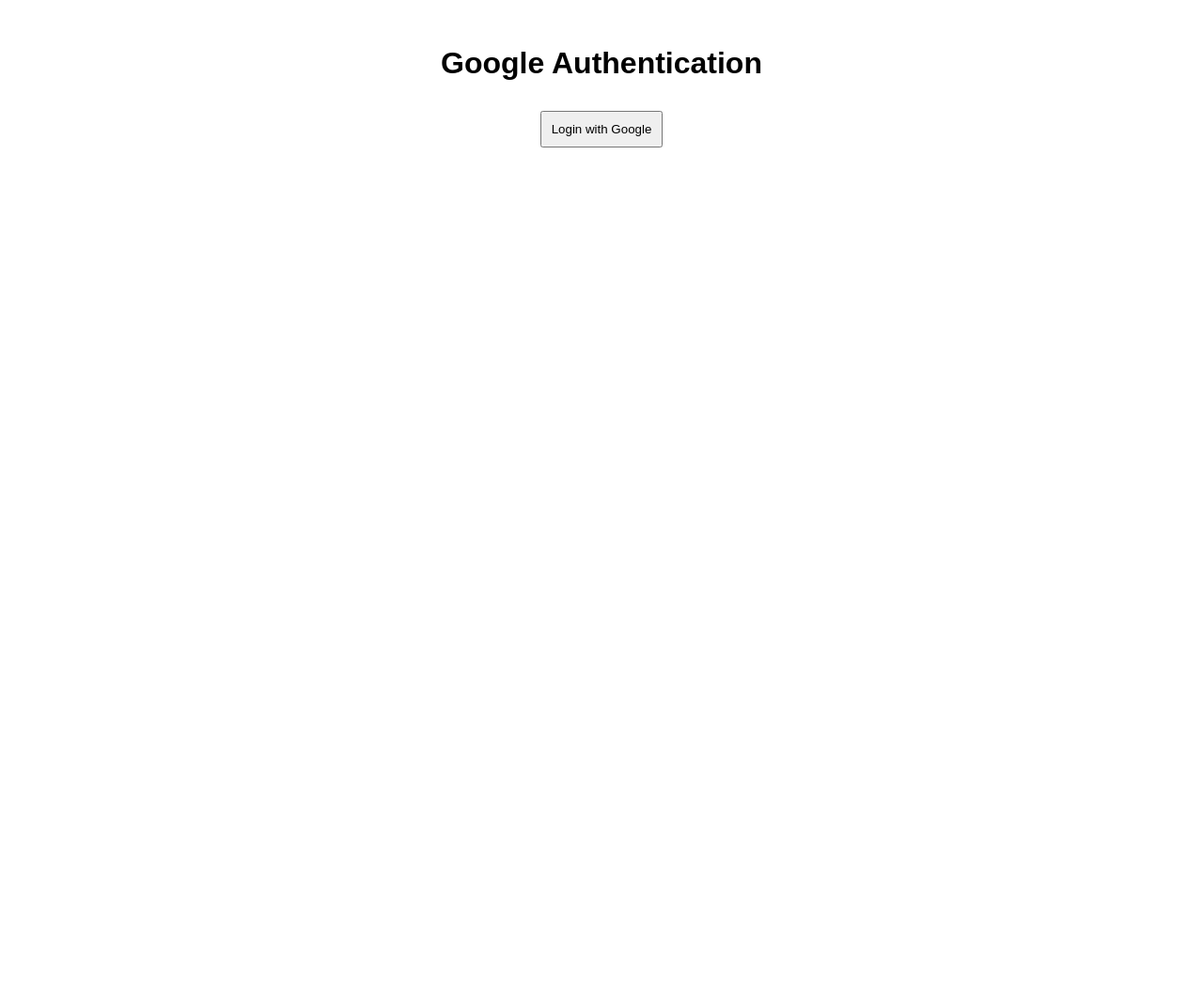
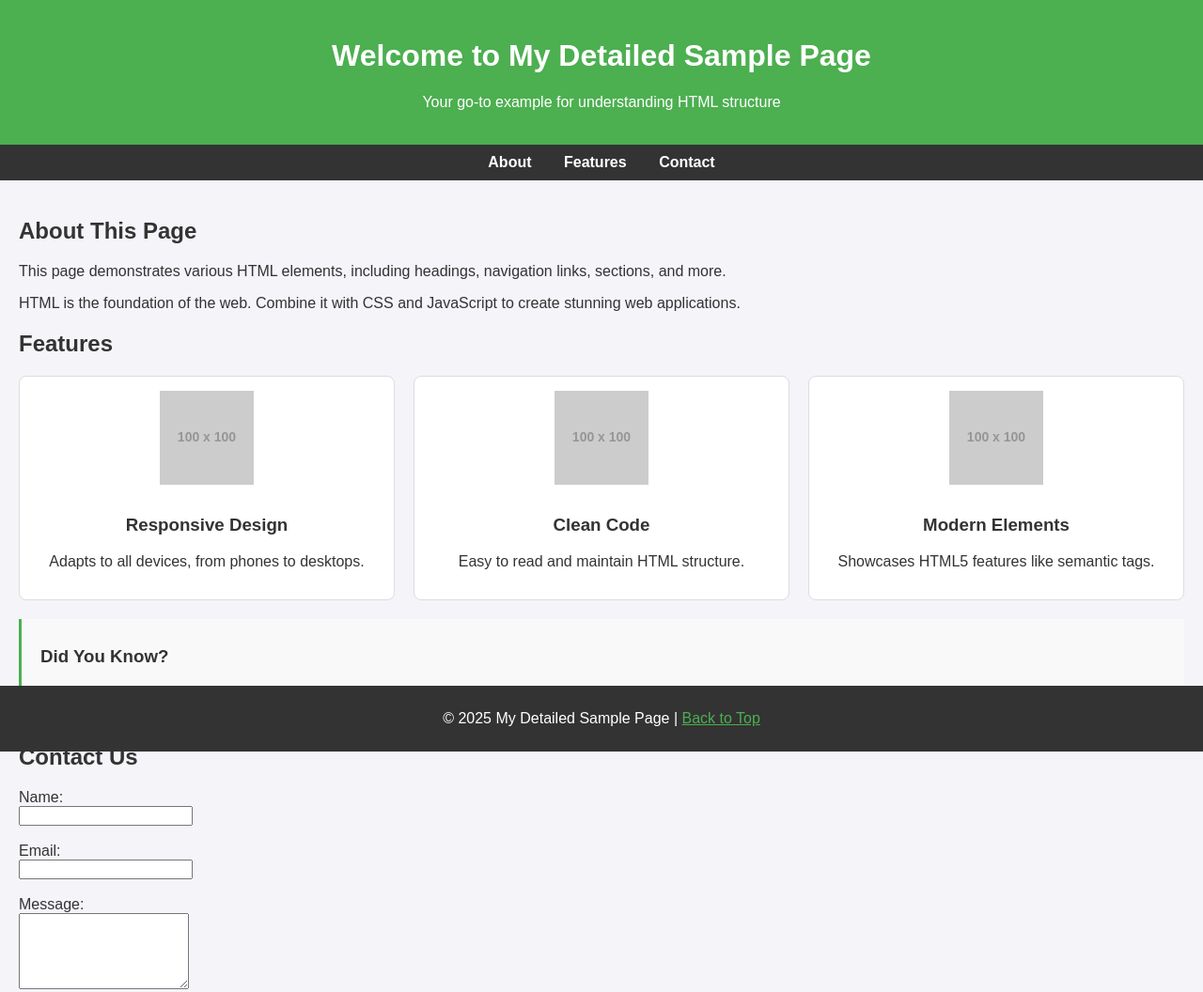
Before and after one commit to pr0xy-0021/website, a plain HTML site: page index.html in a window 1280 px wide. Shown: the top 1056 px of the page at 94% size. Before the commit the page ends 800 px from the top, so only its background shows below. Drawn offline with Linux system fonts and the light colour scheme; placeholder pictures from the web are drawn by us.

Commit message:
index.html

```diff
--- a/index.html
+++ b/index.html
@@ -3,58 +3,135 @@
 <head>
   <meta charset="UTF-8">
   <meta name="viewport" content="width=device-width, initial-scale=1.0">
-  <title>Google Sign-In</title>
-  <script src="https://www.gstatic.com/firebasejs/9.17.1/firebase-app.js"></script>
-  <script src="https://www.gstatic.com/firebasejs/9.17.1/firebase-auth.js"></script>
+  <title>Detailed Sample HTML Page</title>
   <style>
-    body { font-family: Arial, sans-serif; text-align: center; padding: 20px; }
-    button { margin: 10px; padding: 10px; }
+    body {
+      font-family: 'Arial', sans-serif;
+      margin: 0;
+      padding: 0;
+      background-color: #f4f4f9;
+      color: #333;
+    }
+    header {
+      background: #4CAF50;
+      color: white;
+      padding: 20px;
+      text-align: center;
+    }
+    nav {
+      background: #333;
+      padding: 10px;
+      text-align: center;
+    }
+    nav a {
+      color: white;
+      margin: 0 15px;
+      text-decoration: none;
+      font-weight: bold;
+    }
+    nav a:hover {
+      color: #4CAF50;
+    }
+    main {
+      padding: 20px;
+    }
+    section {
+      margin-bottom: 20px;
+    }
+    .features {
+      display: flex;
+      gap: 20px;
+    }
+    .feature {
+      background: white;
+      border: 1px solid #ddd;
+      border-radius: 8px;
+      padding: 15px;
+      text-align: center;
+      flex: 1;
+    }
+    .feature img {
+      max-width: 100px;
+      margin-bottom: 10px;
+    }
+    aside {
+      background: #f9f9f9;
+      border-left: 3px solid #4CAF50;
+      padding: 10px 20px;
+      margin-top: 20px;
+    }
+    footer {
+      background: #333;
+      color: white;
+      text-align: center;
+      padding: 10px 0;
+      position: fixed;
+      bottom: 0;
+      width: 100%;
+    }
   </style>
 </head>
 <body>
-  <h1>Google Authentication</h1>
-  <button id="login-btn">Login with Google</button>
-  <button id="logout-btn" style="display:none;">Logout</button>
-  <p id="user-info"></p>
+  <header>
+    <h1>Welcome to My Detailed Sample Page</h1>
+    <p>Your go-to example for understanding HTML structure</p>
+  </header>
 
-  <script>
-    // Firebase configuration (Replace these with your actual Firebase project details)
-    const firebaseConfig = {
-      apiKey: "AIzaSyASZOp6m7HAsz-UX_1Nvj8owHBx1-lANno",
-      authDomain: "YOUR_PROJECT_ID.firebaseapp.com",
-      projectId: "YOUR_PROJECT_ID",
-      storageBucket: "YOUR_PROJECT_ID.appspot.com",
-      messagingSenderId: "YOUR_MESSAGING_SENDER_ID",
-      appId: "YOUR_APP_ID"
-    };
+  <nav>
+    <a href="#about">About</a>
+    <a href="#features">Features</a>
+    <a href="#contact">Contact</a>
+  </nav>
 
-    // Initialize Firebase
-    const app = firebase.initializeApp(firebaseConfig);
-    const auth = firebase.auth();
+  <main>
+    <section id="about">
+      <h2>About This Page</h2>
+      <p>This page demonstrates various HTML elements, including headings, navigation links, sections, and more.</p>
+      <p>HTML is the foundation of the web. Combine it with CSS and JavaScript to create stunning web applications.</p>
+    </section>
 
-    // Login with Google
-    document.getElementById("login-btn").addEventListener("click", () => {
-      const provider = new firebase.auth.GoogleAuthProvider();
-      auth.signInWithPopup(provider)
-        .then((result) => {
-          const user = result.user;
-          document.getElementById("user-info").innerText = `Welcome, ${user.displayName}`;
-          document.getElementById("login-btn").style.display = "none";
-          document.getElementById("logout-btn").style.display = "inline-block";
-        })
-        .catch((error) => {
-          alert(error.message);
-        });
-    });
+    <section id="features">
+      <h2>Features</h2>
+      <div class="features">
+        <div class="feature">
+          <img src="https://via.placeholder.com/100" alt="Feature 1">
+          <h3>Responsive Design</h3>
+          <p>Adapts to all devices, from phones to desktops.</p>
+        </div>
+        <div class="feature">
+          <img src="https://via.placeholder.com/100" alt="Feature 2">
+          <h3>Clean Code</h3>
+          <p>Easy to read and maintain HTML structure.</p>
+        </div>
+        <div class="feature">
+          <img src="https://via.placeholder.com/100" alt="Feature 3">
+          <h3>Modern Elements</h3>
+          <p>Showcases HTML5 features like semantic tags.</p>
+        </div>
+      </div>
+    </section>
 
-    // Logout
-    document.getElementById("logout-btn").addEventListener("click", () => {
-      auth.signOut().then(() => {
-        document.getElementById("user-info").innerText = "You have logged out.";
-        document.getElementById("login-btn").style.display = "inline-block";
-        document.getElementById("logout-btn").style.display = "none";
-      });
-    });
-  </script>
+    <aside>
+      <h3>Did You Know?</h3>
+      <p>HTML stands for HyperText Markup Language and was first introduced in 1991 by Tim Berners-Lee.</p>
+    </aside>
+
+    <section id="contact">
+      <h2>Contact Us</h2>
+      <form action="#" method="POST">
+        <label for="name">Name:</label><br>
+        <input type="text" id="name" name="name" required><br><br>
+        <label for="email">Email:</label><br>
+        <input type="email" id="email" name="email" required><br><br>
+        <label for="message">Message:</label><br>
+        <textarea id="message" name="message" rows="5" required></textarea><br><br>
+        <button type="submit">Submit</button>
+      </form>
+    </section>
+  </main>
+
+  <footer>
+    <p>&copy; 2025 My Detailed Sample Page | <a href="#top" style="color: #4CAF50;">Back to Top</a></p>
+  </footer>
 </body>
 </html>
```
